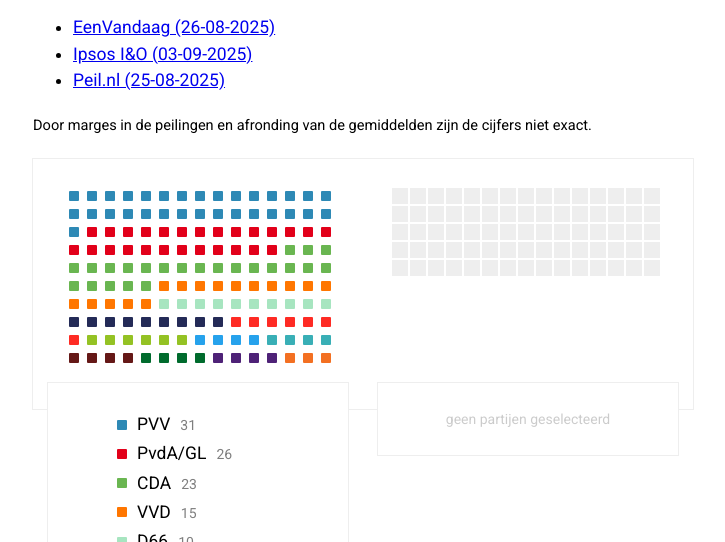
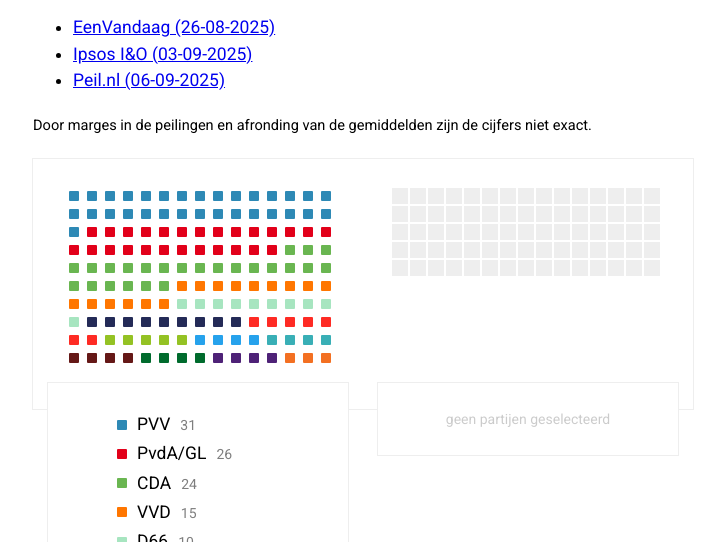
Before and after one commit to larixk/coalitiemaker.nl, a React (Create React App) app: page / in a window 1280 px wide. Shown: the part 363-905 px from the top of the page, without its empty margins (277-1002 px from the left). Built offline with nearby package versions, Linux system fonts and the light colour scheme.

Commit message:
Update peil.nl poll

```diff
--- a/src/components/App.js
+++ b/src/components/App.js
@@ -215,7 +215,7 @@ class App extends Component {
             </li>
             <li>
               <a href="https://home.noties.nl/peil/" target="_blank">
-                Peil.nl (25-08-2025)
+                Peil.nl (06-09-2025)
               </a>
             </li>
           </ul>
--- a/src/parties.js
+++ b/src/parties.js
@@ -34,17 +34,17 @@ const polls = {
     NSC: 1,
   },
   peil: {
-    PVV: 30,
-    "PvdA/GL": 29,
-    CDA: 22,
+    PVV: 28,
+    "PvdA/GL": 28,
+    CDA: 24,
     VVD: 15,
     D66: 10,
-    JA21: 9,
+    JA21: 11,
     SP: 7,
-    BBB: 7,
+    BBB: 6,
     DENK: 4,
-    FvD: 4,
-    SGP: 4,
+    FvD: 5,
+    SGP: 3,
     PvdD: 3,
     CU: 3,
     Volt: 3,
```
